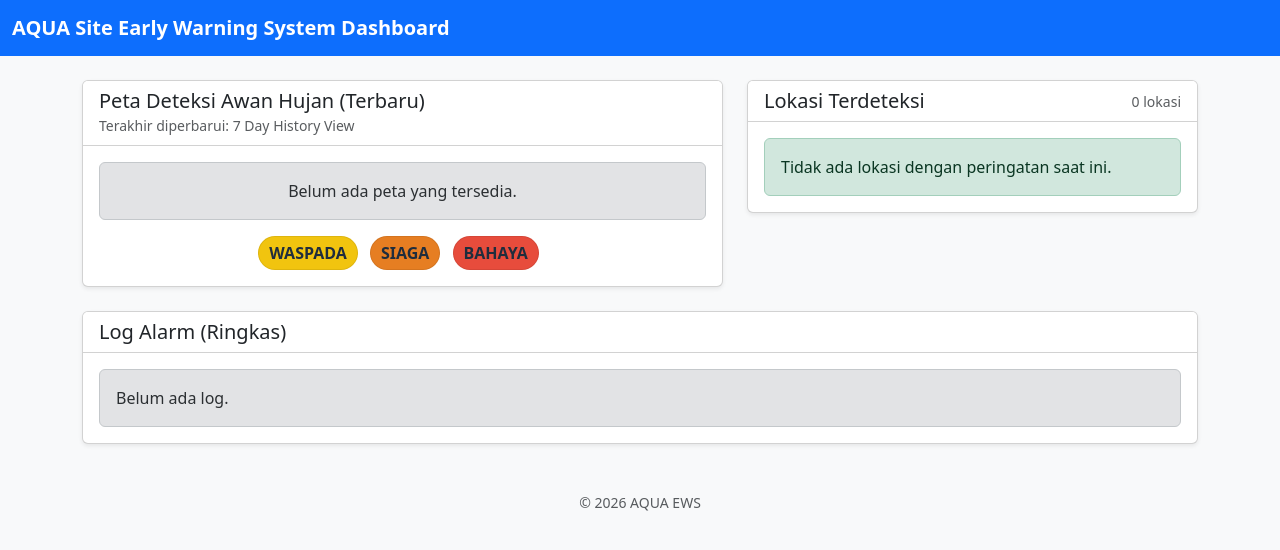
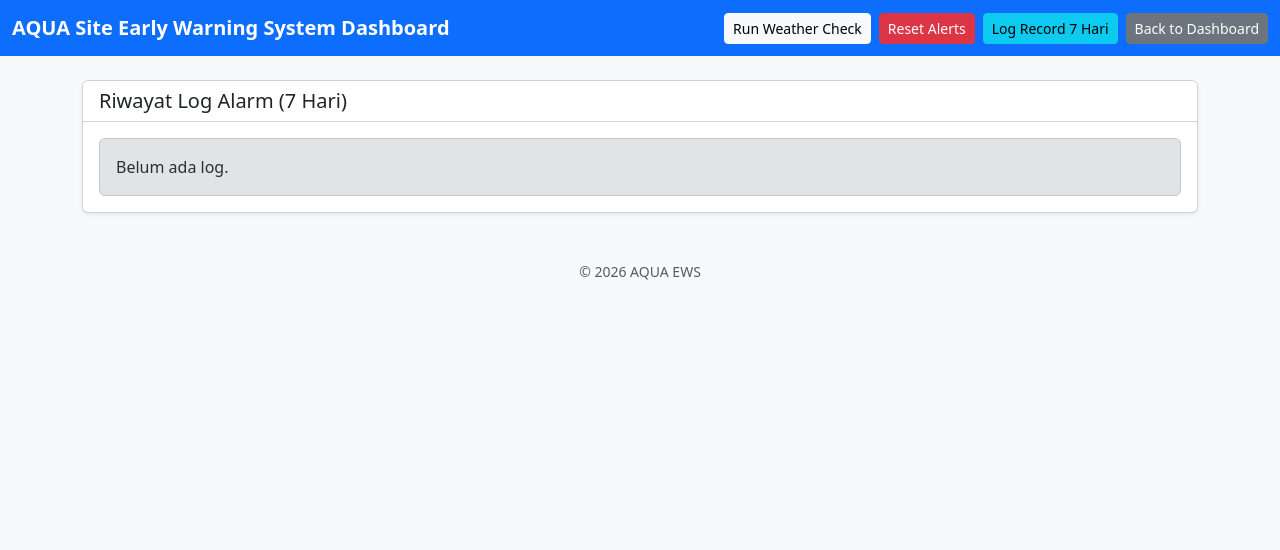
Before and after one commit to fadillai-arif/aquabmkgdashboard, a Flask app: page /history-7d in a window 1280 px wide. Shown: the top 550 px of the page. Run offline with Flask 3, Linux system fonts and the light colour scheme.

Commit message:
Add files via upload

```diff
--- a/templates/index.html
+++ b/templates/index.html
@@ -12,12 +12,25 @@
   <nav class="navbar navbar-expand-lg navbar-dark bg-primary mb-4">
     <div class="container-fluid">
       <span class="navbar-brand fw-bold">AQUA Site Early Warning System Dashboard</span>
+      <div class="d-flex">
+        <form action="{{ url_for('run_check') }}" method="post" class="me-2">
+          <button type="submit" class="btn btn-light btn-sm">Run Weather Check</button>
+        </form>
+        <form action="{{ url_for('reset_alerts') }}" method="post" class="me-2">
+          <button type="submit" class="btn btn-danger btn-sm" onclick="return confirm('Reset all alerts?')">Reset Alerts</button>
+        </form>
+        <a href="{{ url_for('history_7d') }}" class="btn btn-info btn-sm">Log Record 7 Hari</a>
+        {% if is_history %}
+          <a href="{{ url_for('index') }}" class="btn btn-secondary btn-sm ms-2">Back to Dashboard</a>
+        {% endif %}
+      </div>
     </div>
   </nav>
 
   <div class="container mb-5">
     <div class="row g-4">
       <!-- Peta Terakhir -->
+      {% if not is_history %}
       <div class="col-12 col-lg-7">
         <div class="card shadow-sm">
           <div class="card-header bg-white">
@@ -68,12 +81,13 @@
           </div>
         </div>
       </div>
+      {% endif %}
 
       <!-- Riwayat (ringkas) -->
       <div class="col-12">
         <div class="card shadow-sm">
           <div class="card-header bg-white">
-            <h5 class="mb-0">Log Alarm (Ringkas)</h5>
+            <h5 class="mb-0">{{ 'Riwayat Log Alarm (7 Hari)' if is_history else 'Log Alarm (Maks 5 Record)' }}</h5>
           </div>
           <div class="card-body">
             {% if recent_entries %}
```
